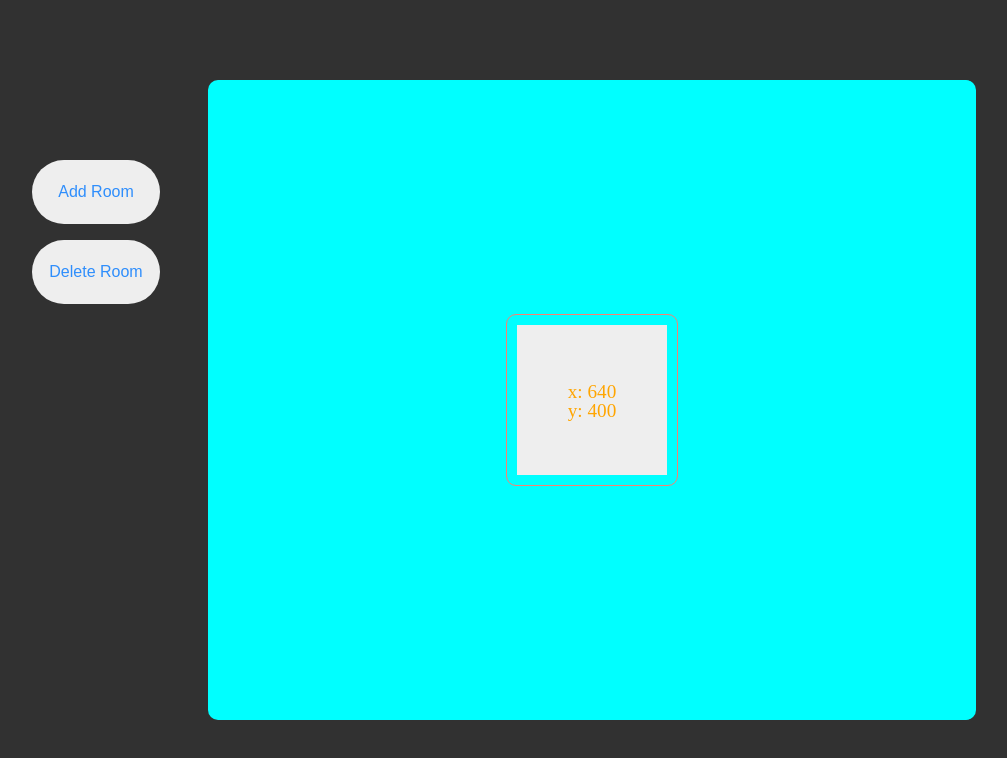
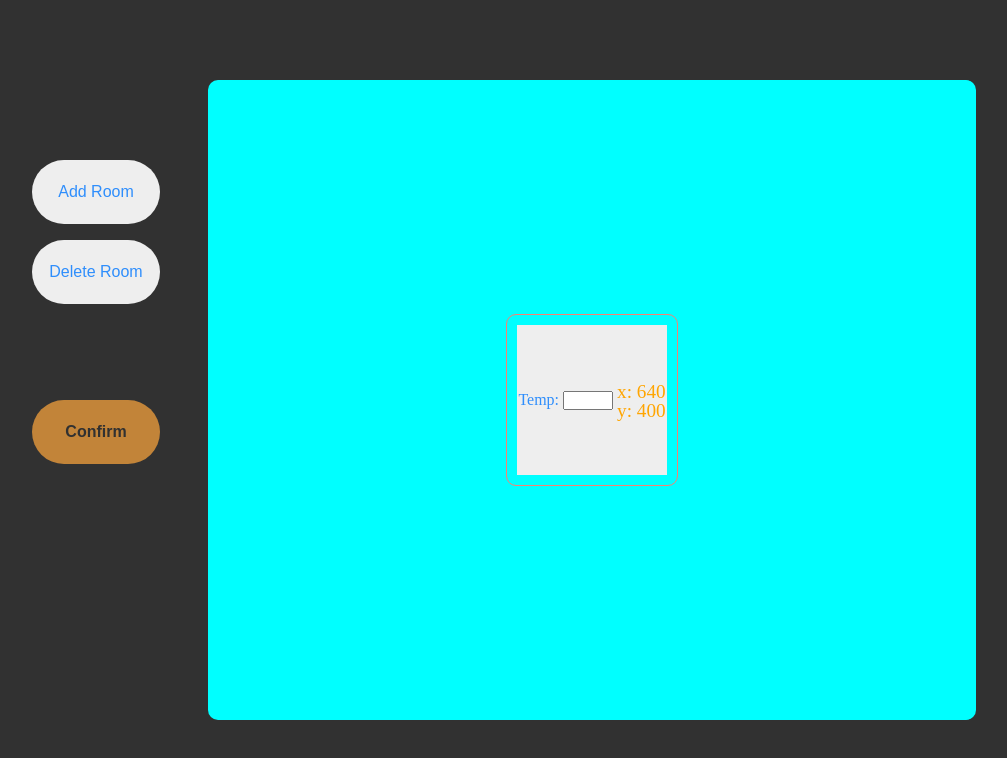
Before and after one commit to kosminskimateusz/Heating-Calc, a plain HTML site: page index.html in a window 1280 px wide. Shown: the whole page, without its empty margins (48-1055 px from the left). Drawn offline with Linux system fonts and the light colour scheme.

Commit message:
Trying to modify getCoordinates - in progress

```diff
--- a/css/style.css
+++ b/css/style.css
@@ -18,7 +18,10 @@ body {
 }
 
 #btn-add-room,
-#btn-delete-room {
+#btn-delete-room,
+#btn-confirm-rooms,
+#btn-edit-rooms,
+#btn-calculate {
   color: var(--btn-text-color);
   border: 0;
   background-color: var(--room-background-color);
@@ -37,8 +40,23 @@ body {
   top: 15rem;
 }
 
+#btn-edit-rooms {
+  top: 18rem;
+}
+
+#btn-confirm-rooms,
+#btn-calculate {
+  color: #313131;
+  background-color: rgb(194, 132, 57);
+  font-weight: bold;
+  top: 25rem;
+}
+
 #btn-add-room:hover,
-#btn-delete-room:hover {
+#btn-delete-room:hover,
+#btn-confirm-rooms:hover,
+#btn-edit-rooms:hover,
+#btn-calculate:hover {
   opacity: 70%;
 }
 
@@ -84,6 +102,14 @@ body {
   position: relative;
 }
 
+label {
+  color: var(--btn-text-color);
+}
+
+.temp {
+  width: 50px;
+}
+
 .coordinate {
   color: orange;
   font-size: 1.2rem;
--- a/index.html
+++ b/index.html
@@ -13,12 +13,18 @@
 <body>
   <button id="btn-add-room">Add Room</button>
   <button id="btn-delete-room">Delete Room</button>
+  <button id="btn-confirm-rooms">Confirm</button>
 
   <div class="content">
     <main class="enviroment">
       <div class="blueprint">
 
-        <div class="room" id="room1"></div>
+        <div class="room" id="room1">
+          <label for="temp">
+              Temp:
+          </label>
+          <input type="number" class="temp">
+        </div>
       </div>
     </main>
   </div>
--- a/js/app.js
+++ b/js/app.js
@@ -1,6 +1,4 @@
 const blueprint = document.querySelector(".blueprint");
-const addRoomBtn = document.getElementById("btn-add-room");
-const deleteRoomBtn = document.getElementById("btn-delete-room");
 
 function createRoom() {
   let rooms = document.querySelectorAll(".room");
@@ -31,26 +29,70 @@ function autoSizeGrid() {
   (size === 3) ? blueprint.style.gridTemplateColumns = `repeat(2, minmax(150px, 1fr))` : blueprint.style.gridTemplateColumns = `repeat(${Math.ceil(size / 3)}, minmax(150px, 1fr))`;
 }
 
+function getCoordinates() {
+  let rooms = document.querySelectorAll(".room");
+  for (let el of rooms) {
+    const { left, top, width, height } = el.getBoundingClientRect();
+    const centerX = left + width / 2;
+    const centerY = top + height / 2;
+    const oldCoordinate = document.querySelector(".coordinate");
+    console.log(oldCoordinate);
+    const coordinate = document.createElement("p");
+    coordinate.classList.add("coordinate");
+    coordinate.append("x: " + centerX);
+    coordinate.innerHTML += "<br />";
+    coordinate.append("y: " + centerY);
+
+      el.appendChild(coordinate);
+
+    // el.append("<p class='coordinate'>x: " + centerX + "<br />y: " + centerY + "</p>");
+  }
+}
+
+
+const addRoomBtn = document.getElementById("btn-add-room");
 addRoomBtn.addEventListener("click", () => {
   createRoom();
   autoSizeGrid();
   getCoordinates();
 }, false);
 
+
+const deleteRoomBtn = document.getElementById("btn-delete-room");
 deleteRoomBtn.addEventListener("click", () => {
   deleteRoom();
   autoSizeGrid();
   getCoordinates();
 }, false);
 
-function getCoordinates() {
-  let rooms = document.querySelectorAll(".room");
-  for (let el of rooms) {
-    const { left, top, width, height } = el.getBoundingClientRect();
-    const centerX = left + width / 2;
-    const centerY = top + height / 2;
-    el.innerHTML = ("<p class='coordinate'>x: " + centerX + "<br />y: " + centerY + "</p>");
-  }
+
+const confirmRoomsBtn = document.getElementById("btn-confirm-rooms");
+confirmRoomsBtn.addEventListener("click", () => {
+  addRoomBtn.remove();
+  deleteRoomBtn.remove();
+  const editRoomsBtn = document.createElement("button");
+  editRoomsBtn.id = "btn-edit-rooms";
+  editRoomsBtn.append("Edit");
+  editRoomsBtn.addEventListener("click", function () {
+    editRooms(editRoomsBtn);
+  });
+  const calculateBtn = document.createElement("button");
+  calculateBtn.id = "btn-calculate";
+  calculateBtn.append("Calculate");
+  calculateBtn.addEventListener("click", calculate);
+
+  confirmRoomsBtn.remove();
+  document.body.append(editRoomsBtn, calculateBtn);
+})
+
+
+function editRooms(editRoomsBtn) {
+  document.body.append(addRoomBtn, deleteRoomBtn, confirmRoomsBtn);
+  editRoomsBtn.remove();
+}
+
+function calculate() {
+
 }
 
 getCoordinates();
```
